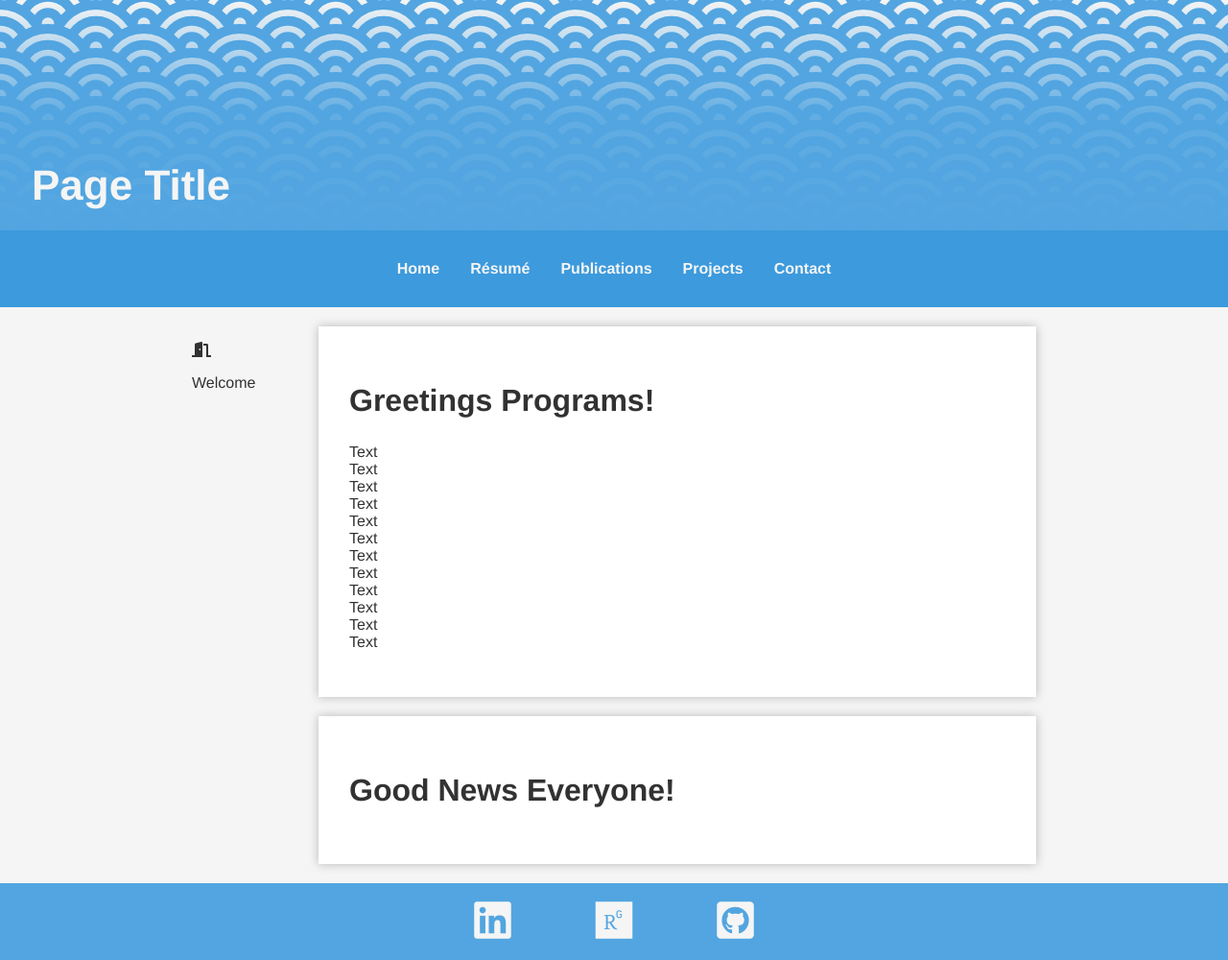
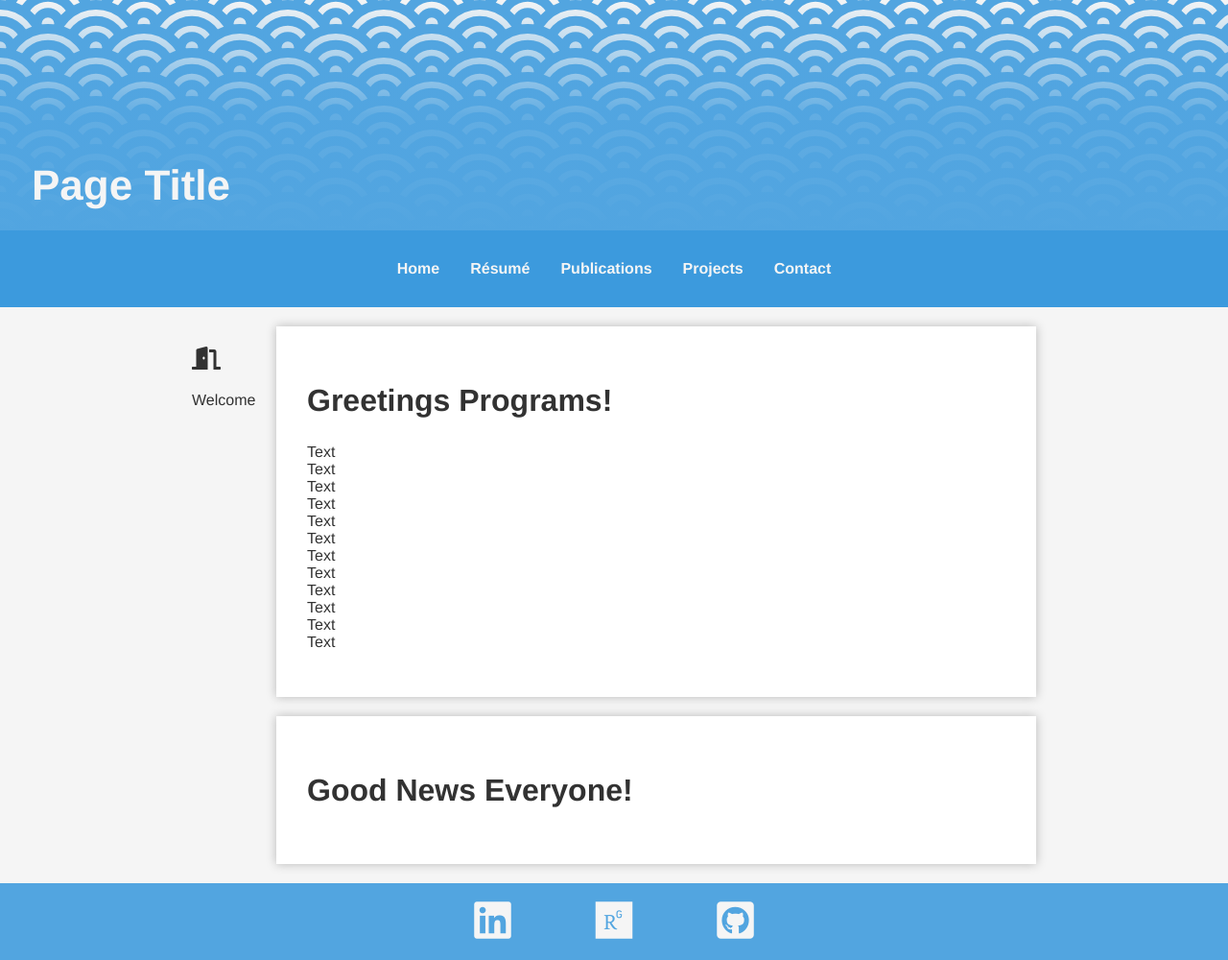
Before and after one commit to dmtveit/dmtveit.github.io, a Jekyll site: the page built from index.html, in a window 1280 px wide. Shown: the whole page at 96% size. Built offline with Jekyll 4.4.1, drawn with Linux system fonts in a browser that asks for light colours.

Commit message:
page info testing

```diff
--- a/css/main.css
+++ b/css/main.css
@@ -24,8 +24,8 @@
     --width-main: 50wv;
     --width-main-min: 40rem;
     --width-main-max: 55rem;
-    --width-page: 85%;
-    --width-page-info: 15%;
+    --width-page: 90%;
+    --width-page-info: 10%;
     /* height */
     --height-top-header: 15rem;
     --height-sticky-header: 5rem;
@@ -199,7 +199,6 @@ main {
 }
 .page-info {
     width: var(--width-page-info);
-    font-size: var(--font-size-medium);
 }
 
 /* sections */
--- a/index.html
+++ b/index.html
@@ -5,8 +5,10 @@ title: Page Title
 <!-- About section -->
 <div class="page-container">
     <div class="page-info">
-        <p><i class="fas fa-door-open"></i></p>
-        <p>Welcome</p>
+        <section>
+            <h2><i class="fas fa-door-open"></i></h2>
+            <p>Welcome</p>
+        </section>
     </div>
     <div class="page">
         <section>
```
